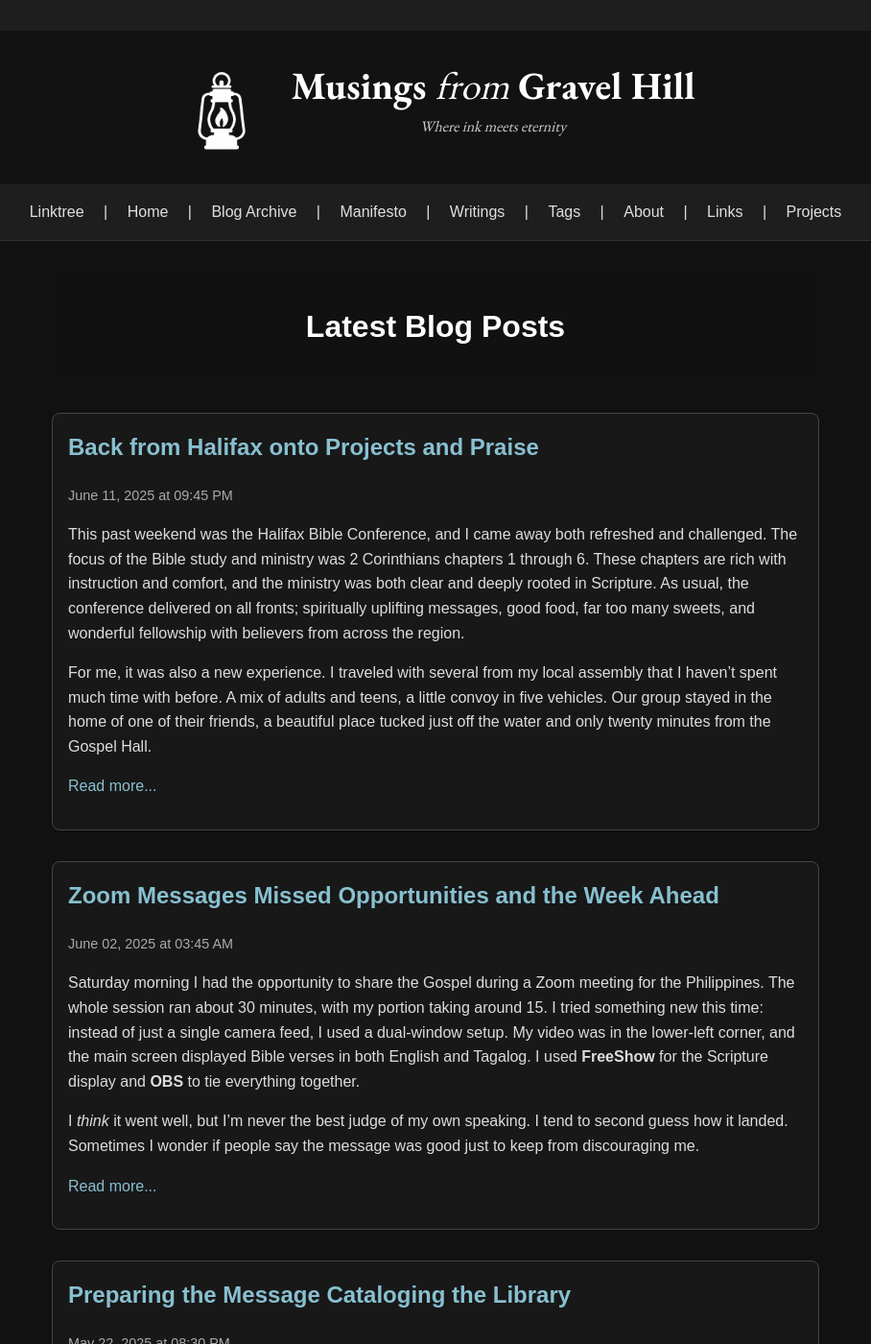
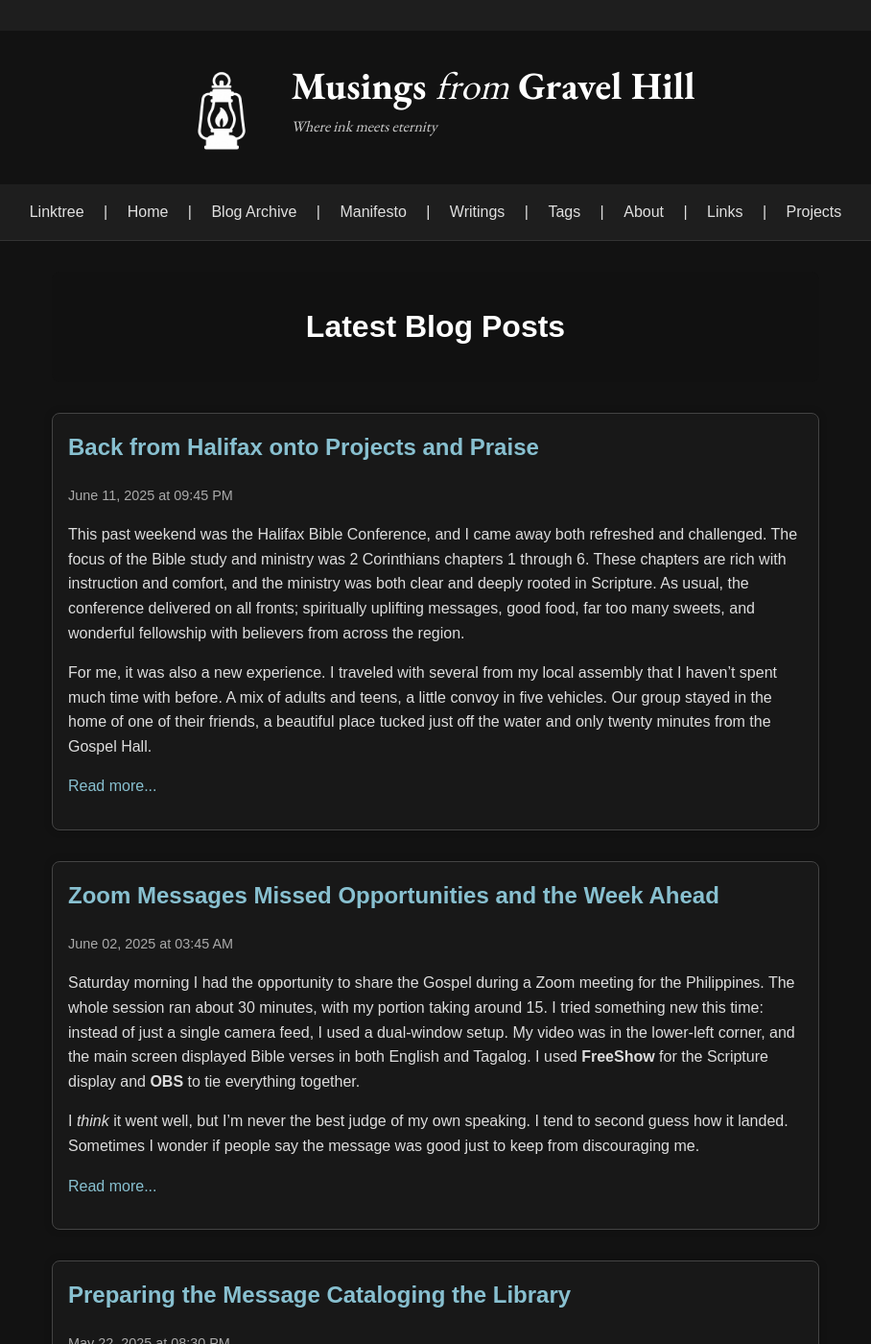
Before and after one commit to Atrion/atrion-blog, a Jekyll site: the page built from index.md, in a window 1280 px wide and 1400 px high. Shown: the whole window at 96% size, without its empty margins (186-1094 px from the left). Built offline with Jekyll 4.4.1, drawn with Linux system fonts in a browser that asks for light colours.

Commit message:
Update style.css

```diff
--- a/assets/css/style.css
+++ b/assets/css/style.css
@@ -228,22 +228,21 @@
   padding: 0 0.5rem;
 }
 
-/* === Custom Header Styling with Left Icon and Centered Title/Subtitle === */
+/* === Header Styling with Responsive Icon and Title === */
 
 .site-header {
   display: flex;
   align-items: center;
   justify-content: center;
+  flex-wrap: nowrap;
   padding: 2rem 1rem;
-  flex-wrap: wrap;
-  text-align: left;
+  gap: 1.5rem;
 }
 
 .site-icon {
   width: 96px;
-  height: auto;
-  margin-right: 1.5rem;
-  filter: brightness(0) invert(1); /* Makes dark SVGs visible on black */
+  height: 96px;
+  filter: brightness(0) invert(1);
   flex-shrink: 0;
 }
 
@@ -251,7 +250,7 @@
   display: flex;
   flex-direction: column;
   justify-content: center;
-  text-align: center;
+  text-align: left;
 }
 
 .site-title {
@@ -274,22 +273,10 @@
   font-style: italic;
   line-height: 1.4;
   font-family: 'EB Garamond', serif;
-  text-align: center;
 }
 
-/* === Mobile Responsiveness === */
+/* === Responsive Scaling (not layout change) for Mobile === */
 @media (max-width: 600px) {
-  .site-header {
-    flex-direction: column;
-    align-items: center;
-    text-align: center;
-  }
-
-  .site-icon {
-    margin: 0 0 1rem 0;
-    width: 64px;
-  }
-
   .site-title {
     font-size: 1.75rem;
   }
@@ -297,4 +284,9 @@
   .site-subtitle {
     font-size: 0.9rem;
   }
+
+  .site-icon {
+    width: 64px;
+    height: 64px;
+  }
 }
```
